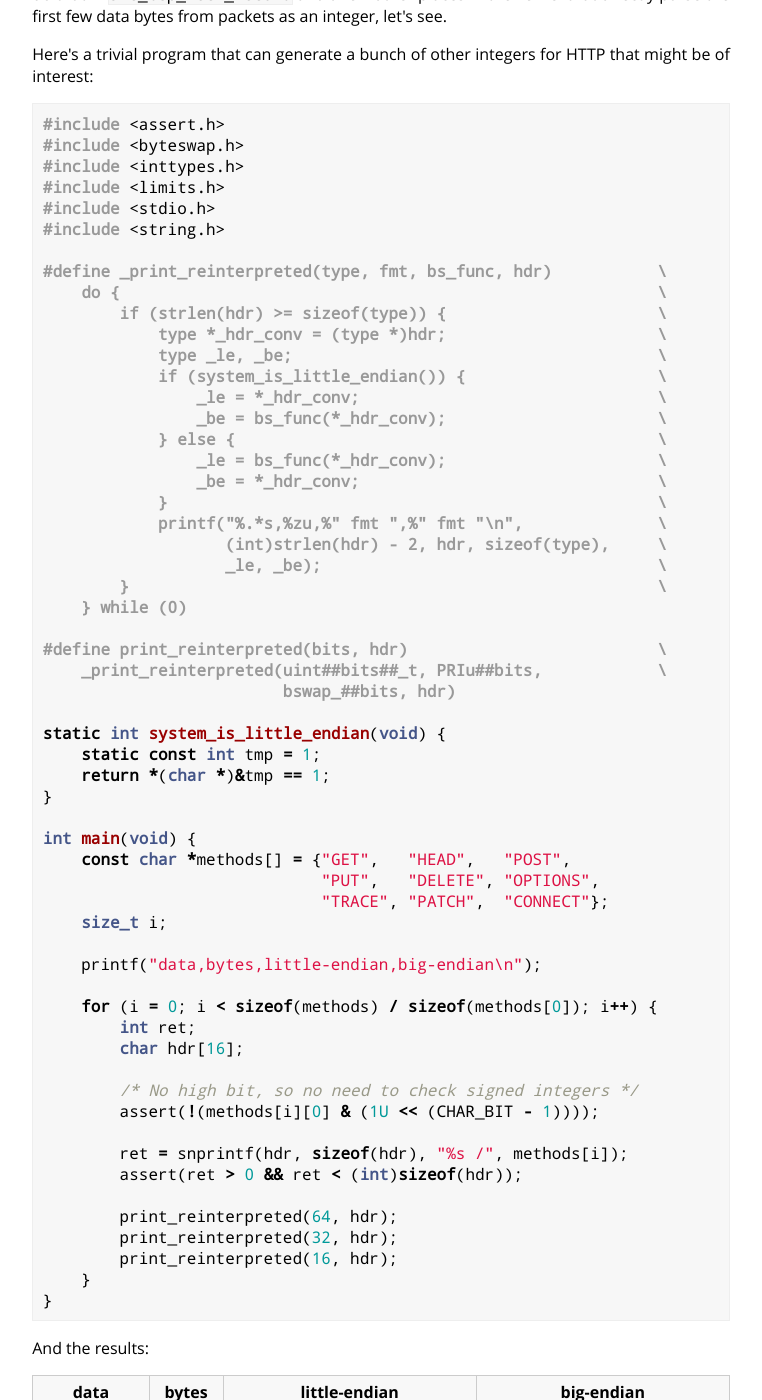
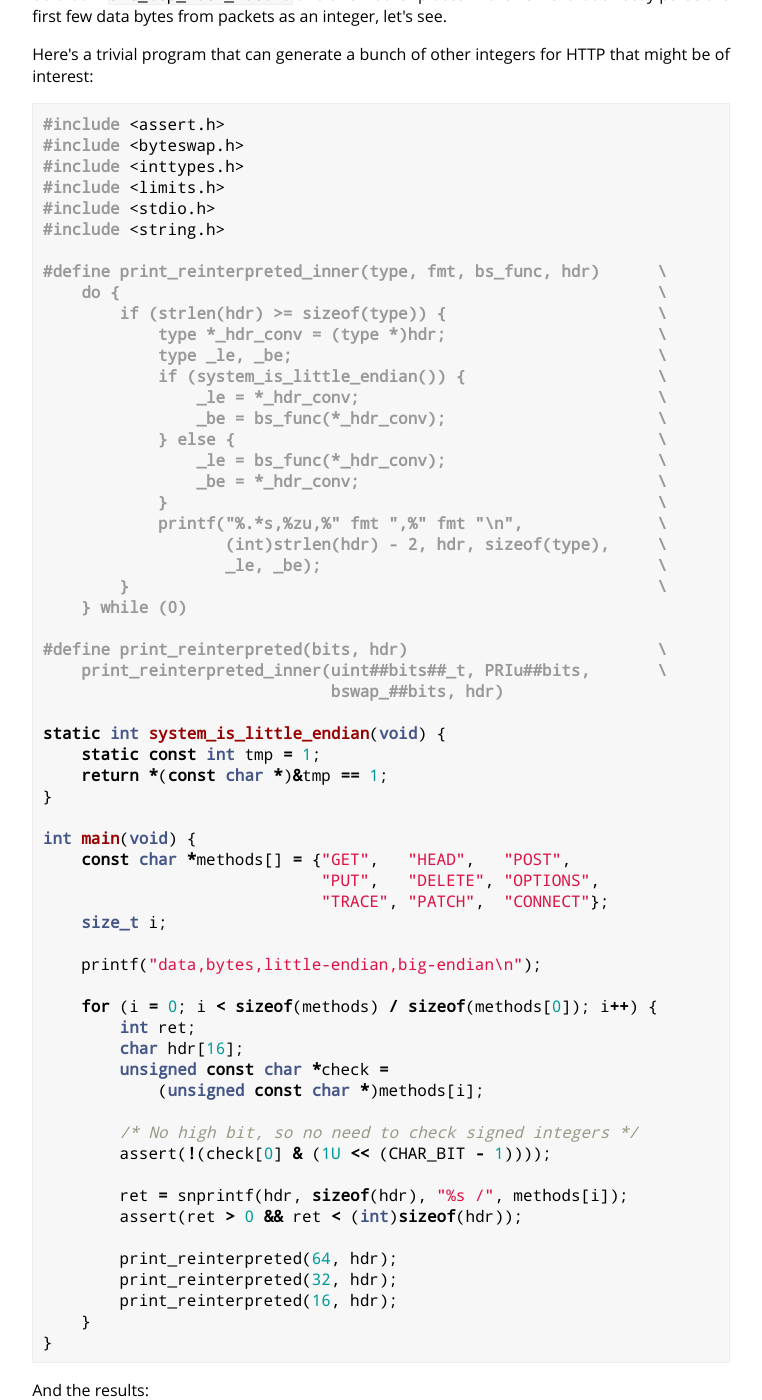
Before and after one commit to cdown/chrisdown.name, a Jekyll site: the page built from _posts/2020-01-13-1195725856-and-friends-the-origins-of-mysterious-numbers.md, in a window 1280 px wide and 1400 px high, scrolled down 2005 px. Shown: the whole window, without its empty margins (259-1021 px from the left). Built offline with Jekyll 4.4.1, drawn with Linux system fonts in a browser that asks for light colours.

Commit message:
numbers post: Please clang -Weverything

```diff
--- a/_posts/2020-01-13-1195725856-and-friends-the-origins-of-mysterious-numbers.md
+++ b/_posts/2020-01-13-1195725856-and-friends-the-origins-of-mysterious-numbers.md
@@ -122,7 +122,7 @@ that might be of interest:
 #include <stdio.h>
 #include <string.h>
 
-#define _print_reinterpreted(type, fmt, bs_func, hdr)           \
+#define print_reinterpreted_inner(type, fmt, bs_func, hdr)      \
     do {                                                        \
         if (strlen(hdr) >= sizeof(type)) {                      \
             type *_hdr_conv = (type *)hdr;                      \
@@ -141,12 +141,12 @@ that might be of interest:
     } while (0)
 
 #define print_reinterpreted(bits, hdr)                          \
-    _print_reinterpreted(uint##bits##_t, PRIu##bits,            \
-                         bswap_##bits, hdr)
+    print_reinterpreted_inner(uint##bits##_t, PRIu##bits,       \
+                              bswap_##bits, hdr)
 
 static int system_is_little_endian(void) {
     static const int tmp = 1;
-    return *(char *)&tmp == 1;
+    return *(const char *)&tmp == 1;
 }
 
 int main(void) {
@@ -160,9 +160,11 @@ int main(void) {
     for (i = 0; i < sizeof(methods) / sizeof(methods[0]); i++) {
         int ret;
         char hdr[16];
+        unsigned const char *check =
+            (unsigned const char *)methods[i];
 
         /* No high bit, so no need to check signed integers */
-        assert(!(methods[i][0] & (1U << (CHAR_BIT - 1))));
+        assert(!(check[0] & (1U << (CHAR_BIT - 1))));
 
         ret = snprintf(hdr, sizeof(hdr), "%s /", methods[i]);
         assert(ret > 0 && ret < (int)sizeof(hdr));
```
